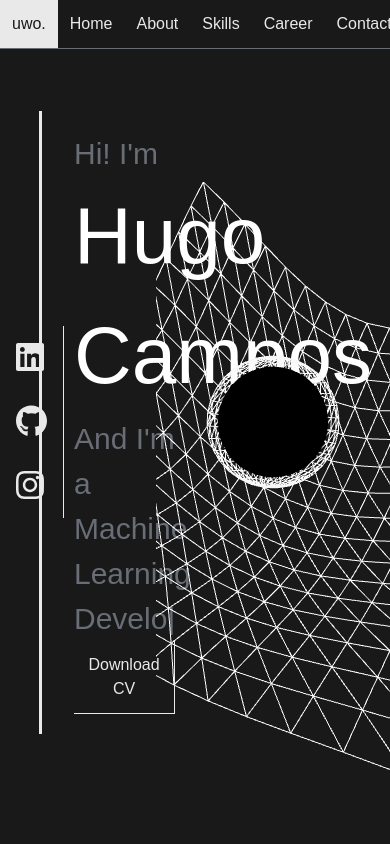
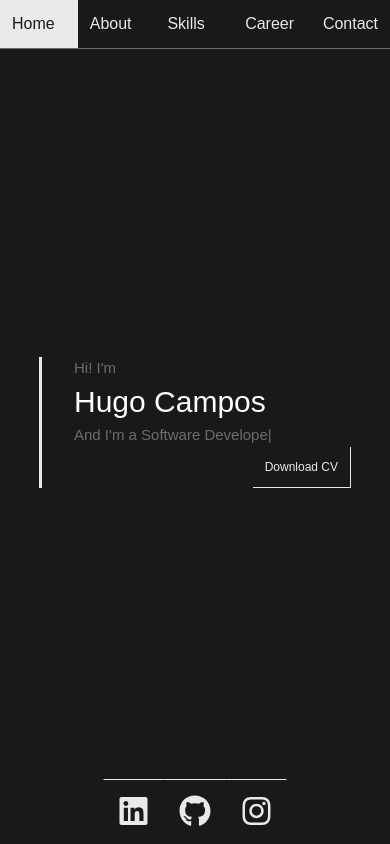
Before and after one commit to uwo-o/portfolio-web, a React (Create React App) app: page / in a window 390 px wide. Built offline with nearby package versions, Linux system fonts and the light colour scheme.

Commit message:
responsive

```diff
--- a/src/components/Animation.js
+++ b/src/components/Animation.js
@@ -4,7 +4,7 @@ import Model from './Model';
 function Animation() {
 
     return (
-        <div className='w-3/5 h-screen overflow-hidden absolute right-0'>
+        <div className='hidden h-screen overflow-hidden xl:block w-3/5 absolute right-0'>
             <Canvas>
                 <Model/>
             </Canvas>
--- a/src/components/Button.js
+++ b/src/components/Button.js
@@ -1,5 +1,5 @@
 function Button({ onClick, children }) {
-  return <button onClick={onClick} className="default-btn p-3 z-10 text-lm">{children}</button>;
+  return <button onClick={onClick} className="default-btn p-3 z-10 text-xs lg:text-xl ">{children}</button>;
 }
 
 export default Button;
--- a/src/components/Hero.js
+++ b/src/components/Hero.js
@@ -8,25 +8,17 @@ function Hero() {
     const element = useRef(null);
 
     const onButtonClick = () => {
-        fetch("/public/CV-Hugo-Campos.pdf").then((response) => {
-            response.blob().then((blob) => {
-
-                // Creating new object of PDF file
-                const fileURL =
-                    window.URL.createObjectURL(blob);
-
-                // Setting various property values
-                let alink = document.createElement("a");
-                alink.href = fileURL;
-                alink.download = "CV-Hugo-Campos.pdf";
-                alink.click();
-            });
-        });
+        const pdfUrl = "CV-Hugo-Campos.pdf";
+        const link = document.createElement("a");
+        link.href = pdfUrl;
+        link.download = "CV-Hugo-Campos.pdf"; // specify the filename
+        document.body.appendChild(link);
+        link.click();
     };
 
     useEffect(() => {
         const typed = new Typed(element.current, {
-            strings: ["Computer Engineering Student.", "Machine Learning Developer.", "Software Developer.", "Web Developer."],
+            strings: ["Computer Eng. Student.", "M.L Developer.", "Software Developer.", "Web Developer."],
             typeSpeed: 30,
             backSpeed: 30,
             backDelay: 1000,
@@ -39,7 +31,7 @@ function Hero() {
     }, []);
 
     return (
-        <div className="hero p-5 w-2/5 pl-8">
+        <div className="hero w-4/5 xl:w-2/5 pl-8">
             <div className="">
                 <h2>Hi! I'm</h2>
                 <h1>Hugo Campos</h1>
--- a/src/components/Home.js
+++ b/src/components/Home.js
@@ -5,7 +5,7 @@ function Home () {
     return (
         <div id="home" className='h-screen w-screen flex items-center justify-center'>
             <Hero/>
-            <div className='w-2/5'/>
+            <div className='xl:w-2/5'/>
             <Animation className='animation'/>
         </div>
     );
--- a/src/components/Social.js
+++ b/src/components/Social.js
@@ -3,7 +3,7 @@ import { faGithub, faLinkedin, faInstagram } from '@fortawesome/free-brands-svg-
 
 function Social() {
     return (
-        <div className="social inline-flex flex-col">
+        <div className="social">
             <a className="p-2 px-4" href="https://www.linkedin.com/in/uwo-o" target="_blank" rel="noreferrer">
                 <FontAwesomeIcon icon={faLinkedin} />
             </a>
--- a/src/index.css
+++ b/src/index.css
@@ -32,6 +32,8 @@ nav li:hover {
 }
 
 .social {
+    display: flex;
+    flex-direction: column;
     position: fixed;
     bottom: 50%;
     left: 0;
@@ -72,3 +74,56 @@ nav li:hover {
     background-color: var(--light-gray);
     color: var(--dark-gray);
 }
+
+@media screen and (max-width: 768px){
+    .social {
+        flex-direction: row;
+        bottom: 0%;
+        left: 50%;
+        transform: translateX(-50%);
+    }
+
+    .social a {
+        border-right: none;
+        border-top: 1px solid var(--light-gray);
+    }
+
+    nav {
+        width: 100vw;
+    }
+
+    nav ul{
+        width: 100%;
+    }
+
+    nav li {
+        width: 100%;
+    }
+
+    .hero h1 {
+        font-size: 50px;
+    }
+
+    .hero h2 {
+        font-size: 20px;
+    }
+}
+
+@media screen and (max-width: 512px){
+
+    .p-name {
+        display: none;
+    }
+
+    .hero h2 {
+        font-size: 15px;
+    }
+
+}
+
+@media screen and (max-width: 425px){
+    .hero h1 {
+        font-size: 30px;
+    }
+
+}
```
